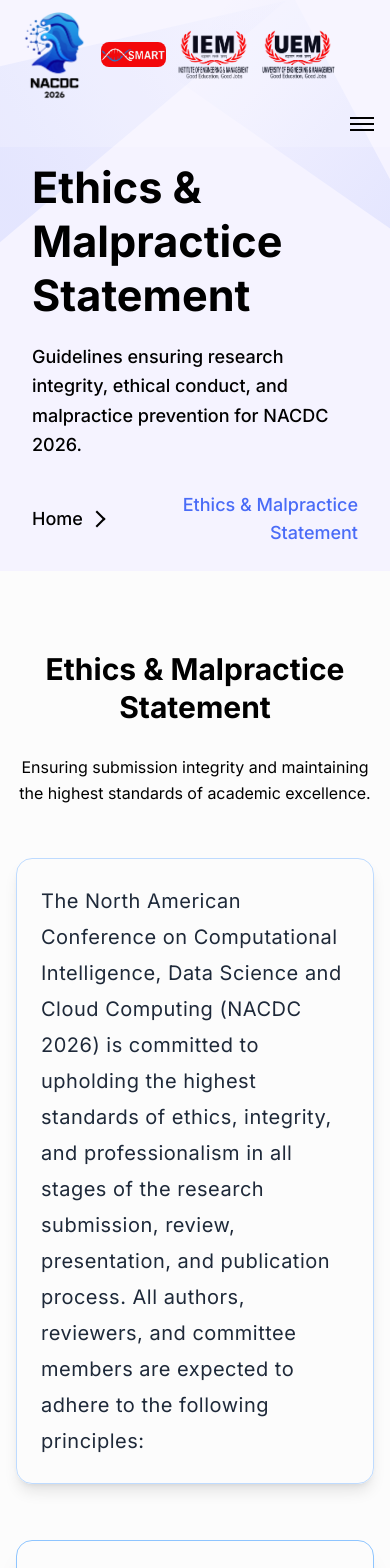
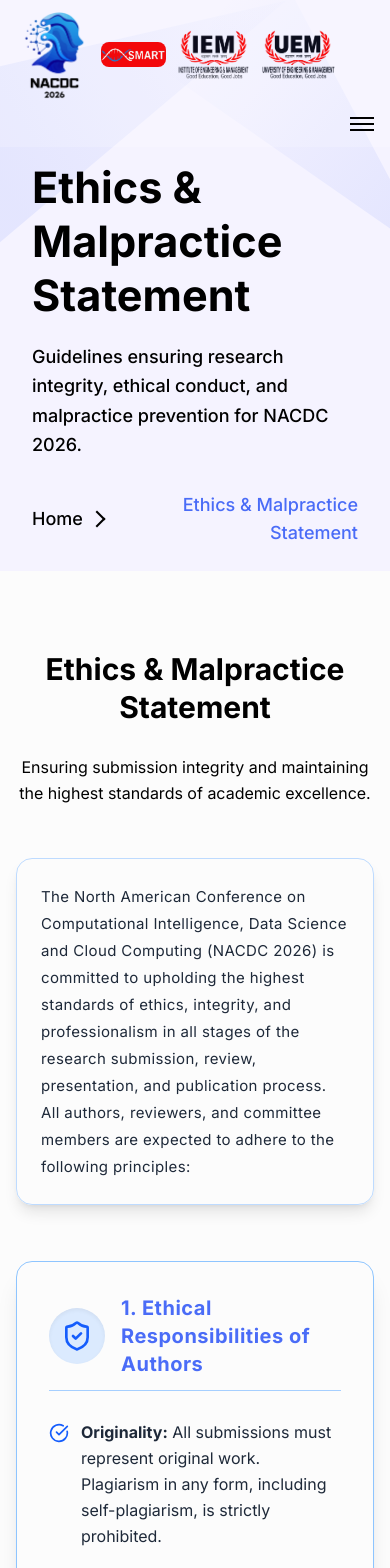
Before and after one commit to KartikTulsian/iemnacdc, a Next.js app: page /ethics in a window 390 px wide. Shown: the top 1568 px of the page. Built offline with nearby package versions, Linux system fonts and the light colour scheme.

Commit message:
changes in  page of ethics

```diff
--- a/src/components/Ethics/EthicsBlock.tsx
+++ b/src/components/Ethics/EthicsBlock.tsx
@@ -24,12 +24,12 @@ export default function EthicsBlock({ icon, title, children }: EthicsBlockProps)
         <div className="bg-blue-100 text-blue-600 rounded-full p-3 shadow-inner">
           {icon}
         </div>
-        <h2 className="text-3xl lg:text-2xl xl:text-2xl font-bold text-[#4A6CF7] tracking-wide">
+        <h2 className="text-xl md:text-2xl lg:text-2xl xl:text-2xl font-bold text-[#4A6CF7] tracking-wide">
           {title}
         </h2>
       </div>
 
-      <ul className="space-y-5 xl:text[18px] lg:text-[18px] text-lg text-gray-800">
+      <ul className="space-y-5 xl:text[18px] lg:text-[18px] text-md text-gray-800">
         {children}
       </ul>
     </motion.div>
--- a/src/components/Ethics/ListOfEthics.tsx
+++ b/src/components/Ethics/ListOfEthics.tsx
@@ -26,7 +26,7 @@ export default function ListOfEthics() {
                     viewport={{ once: true }}
                     transition={{ duration: 0.7, ease: "easeOut" }}
                     className="bg-white shadow-lg rounded-2xl border border-blue-200 p-6 sm:p-8 mt-10
-                     xl:text-[18px] lg:text-[17px] text-xl leading-[1.8] text-gray-800 tracking-wide"
+                     xl:text-[18px] lg:text-[17px] text-[15px] leading-[1.8] text-gray-800 tracking-wide"
                 >
                     <p>
                         The North American Conference on Computational Intelligence, Data Science and Cloud Computing (NACDC 2026)
@@ -37,7 +37,7 @@ export default function ListOfEthics() {
                 </motion.div>
 
                 {/* AUTHORS */}
-                <EthicsBlock icon={<ShieldCheck size={36} />} title="1. Ethical Responsibilities of Authors">
+                <EthicsBlock icon={<ShieldCheck size={32} />} title="1. Ethical Responsibilities of Authors">
                     {ethicsData.authorsEthics.map((item, idx) => (
                         <EthicsPoint key={idx} icon={<CheckCircle size={20} className="text-blue-600" />}>
                             <strong>{item.title}:</strong> {item.description}
@@ -46,7 +46,7 @@ export default function ListOfEthics() {
                 </EthicsBlock>
 
                 {/* REVIEWERS */}
-                <EthicsBlock icon={<Users size={36} />} title="2. Ethical Responsibilities of Reviewers">
+                <EthicsBlock icon={<Users size={32} />} title="2. Ethical Responsibilities of Reviewers">
                     {ethicsData.reviewersEthics.map((item, idx) => (
                         <EthicsPoint key={idx} icon={<UserCheck size={20} className="text-blue-600" />}>
                             <strong>{item.title}:</strong> {item.description}
@@ -55,7 +55,7 @@ export default function ListOfEthics() {
                 </EthicsBlock>
 
                 {/* COMMITTEE */}
-                <EthicsBlock icon={<BookCheck size={36} />} title="3. Ethical Responsibilities of the Editorial / Organizing Committee">
+                <EthicsBlock icon={<BookCheck size={32} />} title="3. Ethical Responsibilities of the Editorial / Organizing Committee">
                     {ethicsData.committeeEthics.map((item, idx) => (
                         <EthicsPoint key={idx} icon={<BadgeCheck size={20} className="text-blue-600" />}>
                             <strong>{item.title}:</strong> {item.description}
@@ -64,14 +64,14 @@ export default function ListOfEthics() {
                 </EthicsBlock>
 
                 {/* PLAGIARISM */}
-                <EthicsBlock icon={<AlertOctagon size={36} />} title="4. Plagiarism & Misconduct Policy">
+                <EthicsBlock icon={<AlertOctagon size={32} />} title="4. Plagiarism & Misconduct Policy">
                     <EthicsPoint icon={<ShieldAlert size={20} className="text-red-600" />}>
                         {ethicsData.plagiarismPolicy}
                     </EthicsPoint>
                 </EthicsBlock>
 
                 {/* POST-PUBLICATION */}
-                <EthicsBlock icon={<BookCheck size={36} />} title="5. Post-Publication Responsibilities">
+                <EthicsBlock icon={<BookCheck size={32} />} title="5. Post-Publication Responsibilities">
                     <EthicsPoint icon={<RefreshCcw size={20} className="text-blue-600" />}>
                         {ethicsData.postPublicationPolicy}
                     </EthicsPoint>
```
